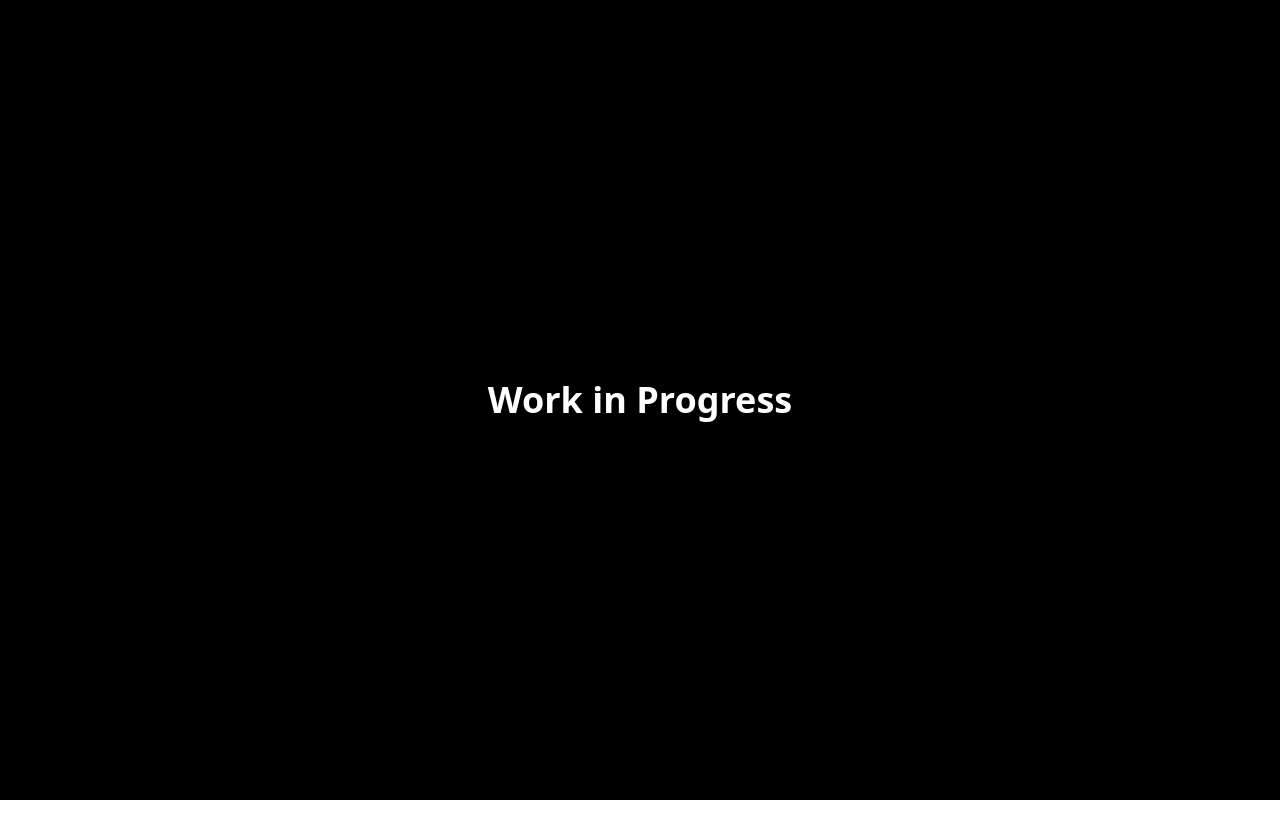
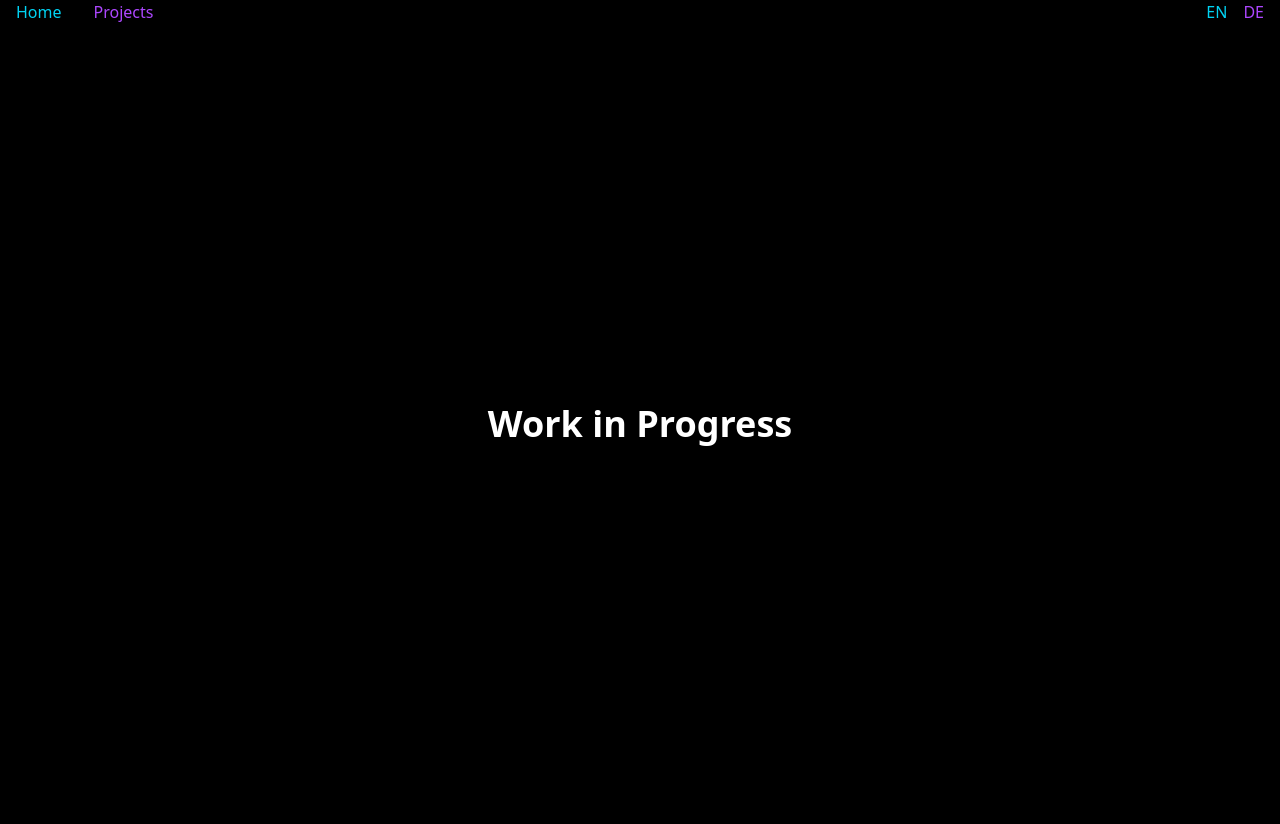
Before and after one commit to Ynlsen/yniederer.ch, a Next.js app: page /en in a window 1280 px wide. Before the commit the page ends 800 px from the top, so only its background shows below. Built offline with nearby package versions, Linux system fonts and the light colour scheme.

Commit message:
basic navbar

```diff
--- a/app/en/layout.tsx
+++ b/app/en/layout.tsx
@@ -67,7 +67,19 @@ export default function RootLayout({
           dangerouslySetInnerHTML={{ __html: JSON.stringify(personSchema) }}
         />
       </head>
-      <body>
+      <body className="bg-black">
+        <nav className="">
+          <div className="flex justify-between px-4">
+            <div className="space-x-8">
+              <a href="/en" className="text-cyan hover:text-cyanL">Home</a>
+              <a href="/en/projects" className="text-purple hover:text-purpleL">Projects</a>
+            </div>
+            <div className="space-x-4">
+              <a href="/en" className="text-cyan hover:text-cyanL">EN</a>
+              <a href="/de" className="text-purple hover:text-purpleL">DE</a>
+            </div>
+          </div>
+        </nav>
         {children}
       </body>
     </html>
--- a/app/globals.css
+++ b/app/globals.css
@@ -1 +1,8 @@
 @import "tailwindcss";
+
+@theme {
+    --color-cyan: oklch(0.789 0.154 211.53);
+    --color-cyanL: oklch(0.917 0.08 205.041);
+    --color-purple: oklch(0.627 0.265 303.9);
+    --color-purpleL: oklch(0.827 0.119 306.383);
+}
```
